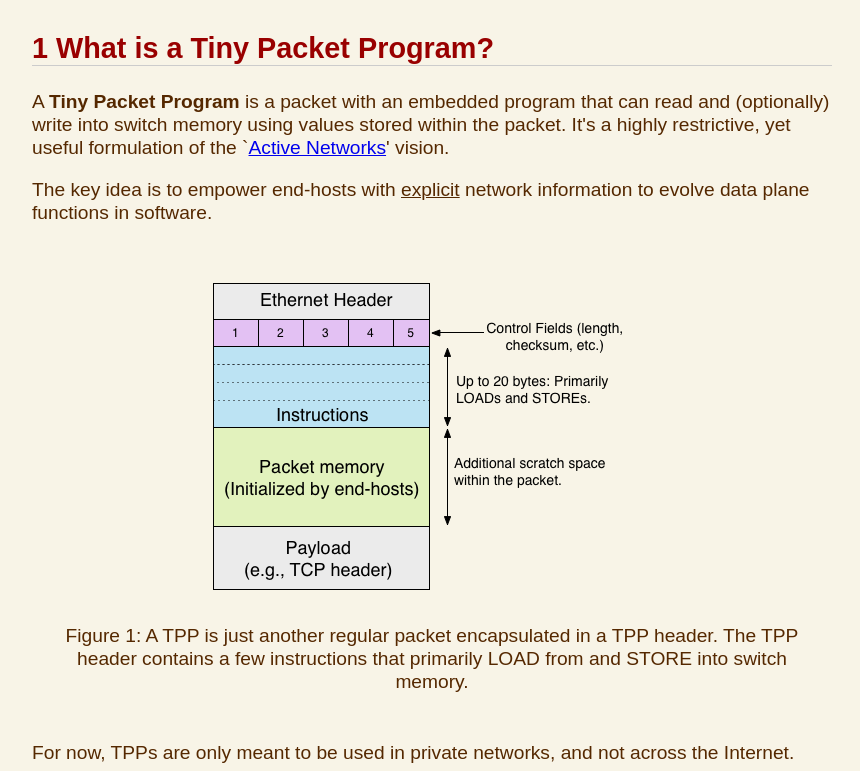
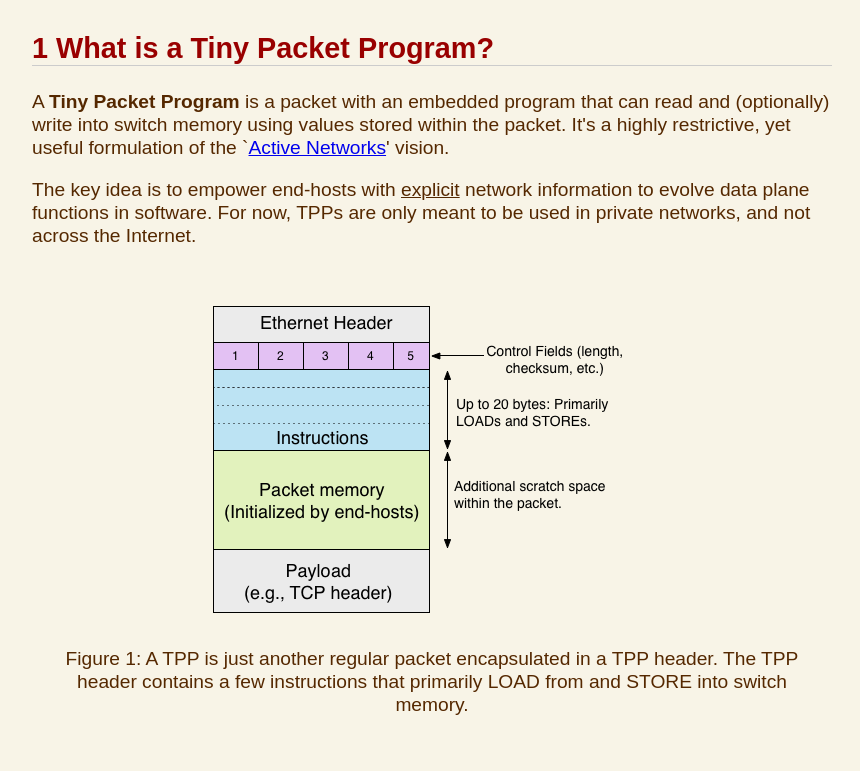
Before and after one commit to jvimal/tpp, a plain HTML site: page index.html in a window 1280 px wide. Shown: the part 358-1129 px from the top of the page, without its empty margins (208-1068 px from the left). Drawn offline with Linux system fonts and the light colour scheme.

Commit message:
Minor nits.

```diff
--- a/index.html
+++ b/index.html
@@ -7,7 +7,7 @@ lang="en" xml:lang="en">
 <title>Tiny Packet Programs</title>
 <meta http-equiv="Content-Type" content="text/html;charset=utf-8"/>
 <meta name="generator" content="Org-mode"/>
-<meta name="generated" content="2014-08-07 17:23:41 PDT"/>
+<meta name="generated" content="2014-08-10 18:29:20 PDT"/>
 <meta name="author" content="Vimalkumar"/>
 <meta name="description" content=""/>
 <meta name="keywords" content=""/>
@@ -92,7 +92,6 @@ h3, h4, h5, h6 {border-bottom: 1px solid #ccc; color: #0B108C; }</style>
 <h1 class="title">Tiny Packet Programs</h1>
 
 <script type="text/javascript">
-/*
   var _gaq = _gaq || [];
   _gaq.push(['_setAccount', 'UA-38677203-1']);
   _gaq.push(['_trackPageview']);
@@ -102,7 +101,6 @@ h3, h4, h5, h6 {border-bottom: 1px solid #ccc; color: #0B108C; }</style>
     ga.src = ('https:' == document.location.protocol ? 'https://ssl' : 'http://www') + '.google-analytics.com/ga.js';
     var s = document.getElementsByTagName('script')[ 0 ]; s.parentNode.insertBefore(ga, s);
   })();
-*/
 </script>
 <meta name="google-site-verification" content="XNGh0oE3TtdednJ1g-ukOSKZ78wu59yC1sqeQvkf69k" />
 
@@ -136,7 +134,9 @@ of the `<a href="http://en.wikipedia.org/wiki/Active_networking">Active Networks
 </p>
 <p>
 The key idea is to empower end-hosts with <span style="text-decoration:underline;">explicit</span> network
-information to evolve data plane functions in software.
+information to evolve data plane functions in software.  For now, TPPs
+are only meant to be used in private networks, and not across the
+Internet.
 </p>
 
 <div class="figure">
@@ -144,10 +144,6 @@ information to evolve data plane functions in software.
 <p>Figure 1: A TPP is just another regular packet encapsulated in a TPP header.  The TPP header contains a few instructions that primarily LOAD from and STORE into switch memory.</p>
 </div>
 
-<p>
-For now, TPPs are only meant to be used in private networks, and not
-across the Internet.
-</p>
 
 <div class="figure">
 <p><img src="./tpp-example.png"  alt="./tpp-example.png" /></p>
@@ -336,7 +332,7 @@ Coming soon!
 </div>
 <div id="postamble">
 <p class="author">Author: Vimalkumar (<a href="mailto:j.vimal@gmail.com">j.vimal@gmail.com</a>)</p>
-<p class="date">Date: 2014-08-07 17:23:41 PDT</p>
+<p class="date">Date: 2014-08-10 18:29:20 PDT</p>
 <p class="creator">Generated by Org version 7.4 with Emacs version 24</p>
 <p class="xhtml-validation"><a href="http://validator.w3.org/check?uri=referer">Validate XHTML 1.0</a></p>
 </div>
```
Also changed, not shown: 1 other file.
